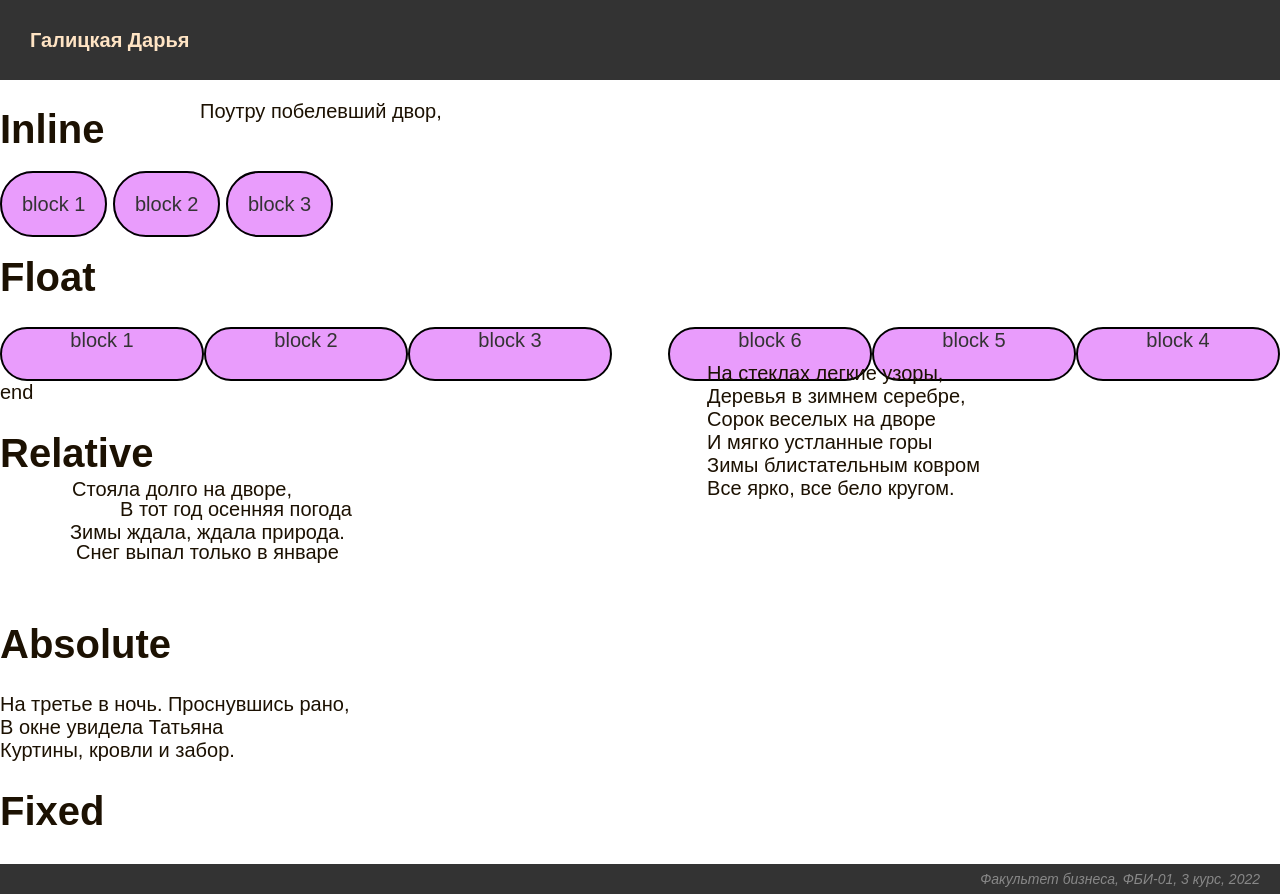
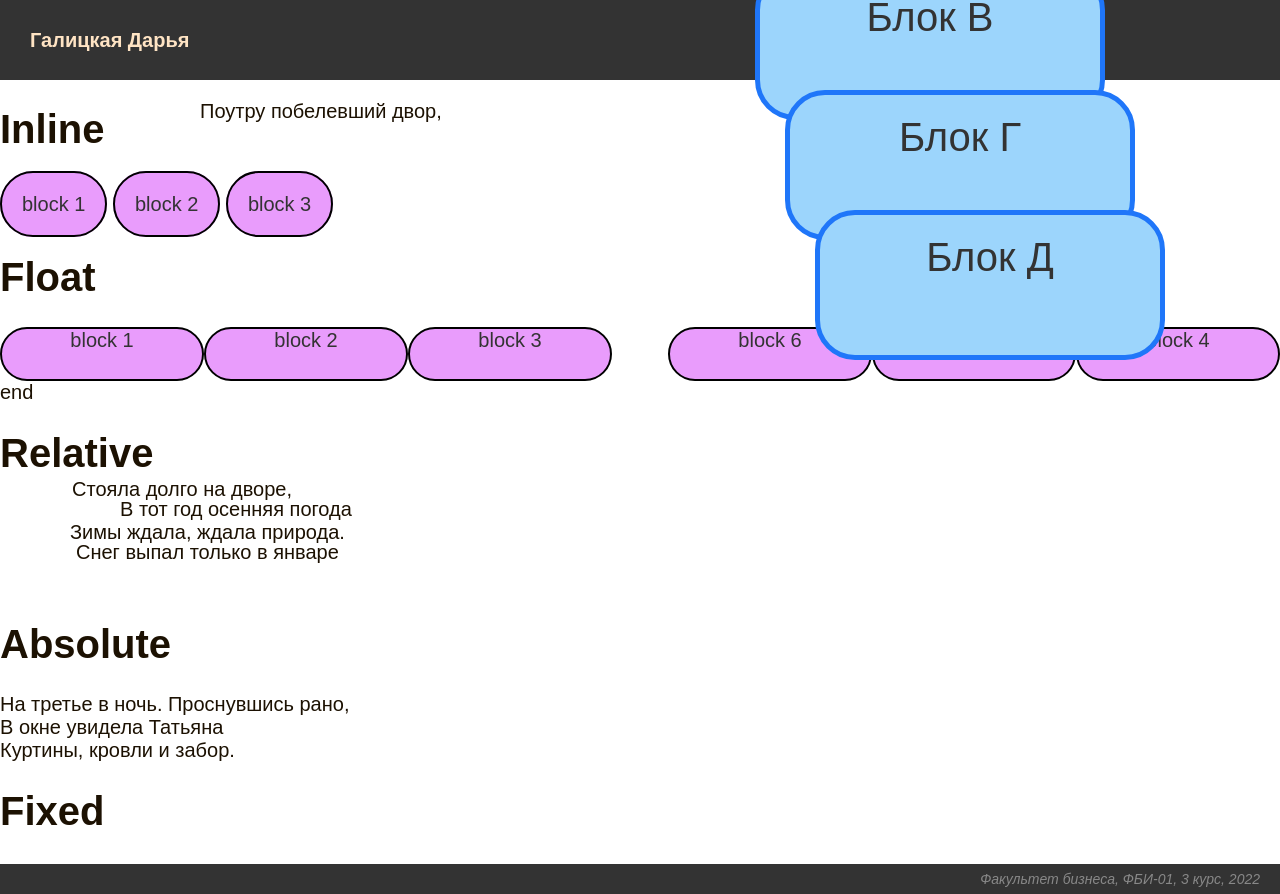
Before and after one commit to DariyaGalitskaya/web-programming-labs, a plain HTML site: page lab5.html in a window 1280 px wide. Shown: the top 894 px of the page. Drawn offline with Linux system fonts and the light colour scheme.

Commit message:
Лесенка

```diff
--- a/lab5.html
+++ b/lab5.html
@@ -67,6 +67,25 @@
                 border-radius: 40px;
                 text-align: center;
             }
+            .l {
+                color: #333;
+                background-color: #9cd5fc;
+                font-family: Arial, Helvetica, sans-serif;
+                text-align: center;
+                padding: 20px;
+                font-size: 40px;
+                border: 5px solid #1f76f9;
+                border-radius: 40px;
+                width: 300px;
+                height: 100px;
+                position: relative;
+            }
+            .l:hover {
+                background-color: #e29aff;
+                color:rgb(68, 255, 0);
+                text-shadow: 3px 3px 5px rgb(0, 255, 204);
+                z-index: 1;
+            }
         </style>
     </head>
     <body>
@@ -111,6 +130,14 @@
                 И мягко устланные горы<br>
                 Зимы блистательным ковром<br>
                 Все ярко, все бело кругом.
+
+            <h1>Лесенка</h1>
+            <div class="l" style="top: -20px; left: 65px;">Блок А</div>
+            <div class="l" style="top: -50px; left: 95px;">Блок Б</div>
+            <div class="l" style="top: -80px; left: 125px;">Блок В</div>
+            <div class="l" style="top: -110px; left: 155px;">Блок Г</div>
+            <div class="l" style="top: -140px; left: 185px;">Блок Д</div>
+
             </div>
         </div>
         <div class="footer">
```
